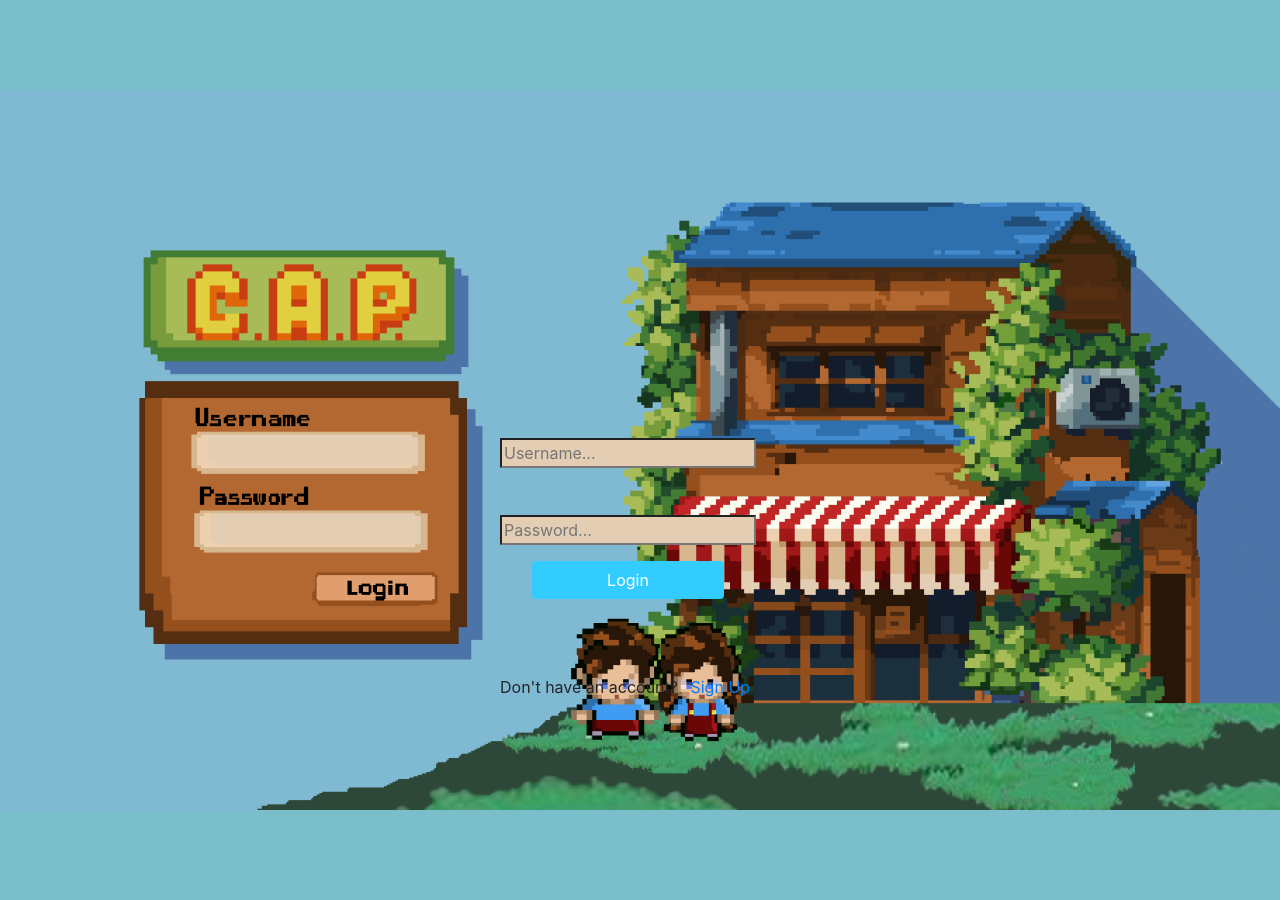
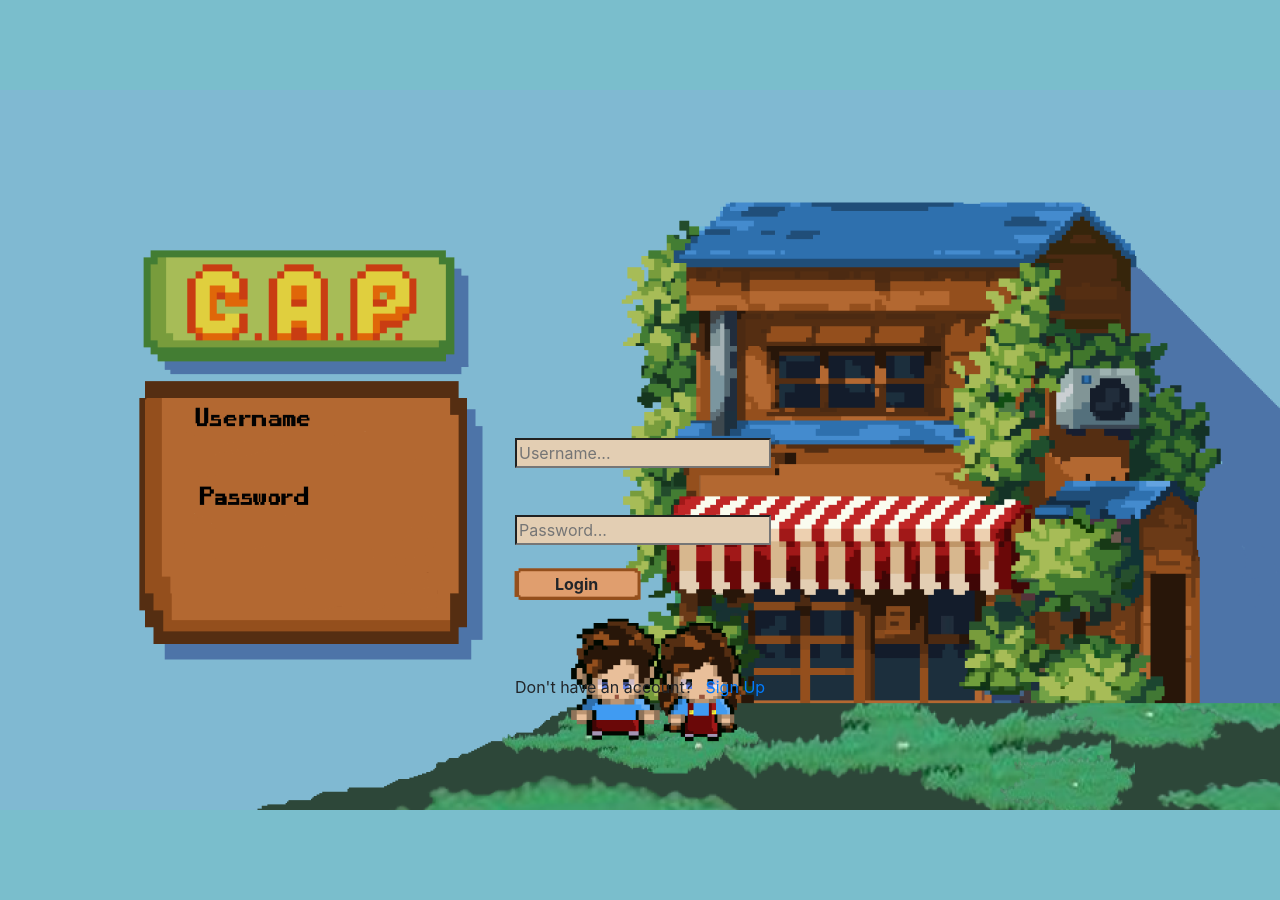
Before and after one commit to Panigale729/CAP, a Django app: template cap/main/templates/main/login.html in a window 1280 px wide. Run offline with Django 3.2, Linux system fonts and the light colour scheme; the template is opened without the code that fills it, so the values that code supplies are empty; some libraries are stand-ins or nearby versions.

Commit message:
bad finish

```diff
--- a/cap/main/templates/main/login.html
+++ b/cap/main/templates/main/login.html
@@ -23,7 +23,7 @@
 			margin-top: 20px;
 			position: fixed;
             top: 418px;
-			left: 500px;
+			left: 515px;
 
 		}
 
@@ -31,7 +31,7 @@
 			margin-top: 20px;
 			position: fixed;
             top: 655px;
-			left: 500px;
+			left: 515px;
 
 		}
 
@@ -39,8 +39,35 @@
 			margin-top: 20px;
 			position: fixed;
             top: 495px;
+			left: 515px;
+
+		}
+
+		.buttonas{
+			background: url("{% static 'main/images/empty-button.png' %}");
+            background-repeat: no-repeat;
+            cursor:pointer;
+			width: 150px;
+            height: 40px;
+			border: none;
+
+			position: fixed;
+            top: 560px;
 			left: 500px;
+		}
 
+		#login{
+			background: none;
+			color: inherit;
+			border: none;
+			padding: 0;
+			font: inherit;
+			cursor: pointer;
+			outline: inherit;
+			position:fixed;
+			top: 572px;
+			left:555px;
+			font-weight: bold;
 		}
 
 		.field{
@@ -111,10 +138,9 @@
 								<input type="password" name="password" placeholder="Password..." class="field" >
 						</div>
 
-							<div class="d-flex mt-3 login_container">
-				 				<input class="btn login_btn" type="submit" value="Login">
+							<div class="buttonas">
+				 				<input id="login"  type="submit" value="Login">
 				   			</div>
-
 						</div>
 
 					</form>
--- a/cap/main/templates/main/room.html
+++ b/cap/main/templates/main/room.html
@@ -121,7 +121,6 @@
         <INPUT type="submit" id="saldytuvas" value="">
         <INPUT type="submit" id="character" value="">
         <input type="button" id="langas" onclick="location.href='../logout';" />
-
     </div>
 
 
```
Also changed, not shown: cap/db.sqlite3, cap/main/static/main/images/register.png.
